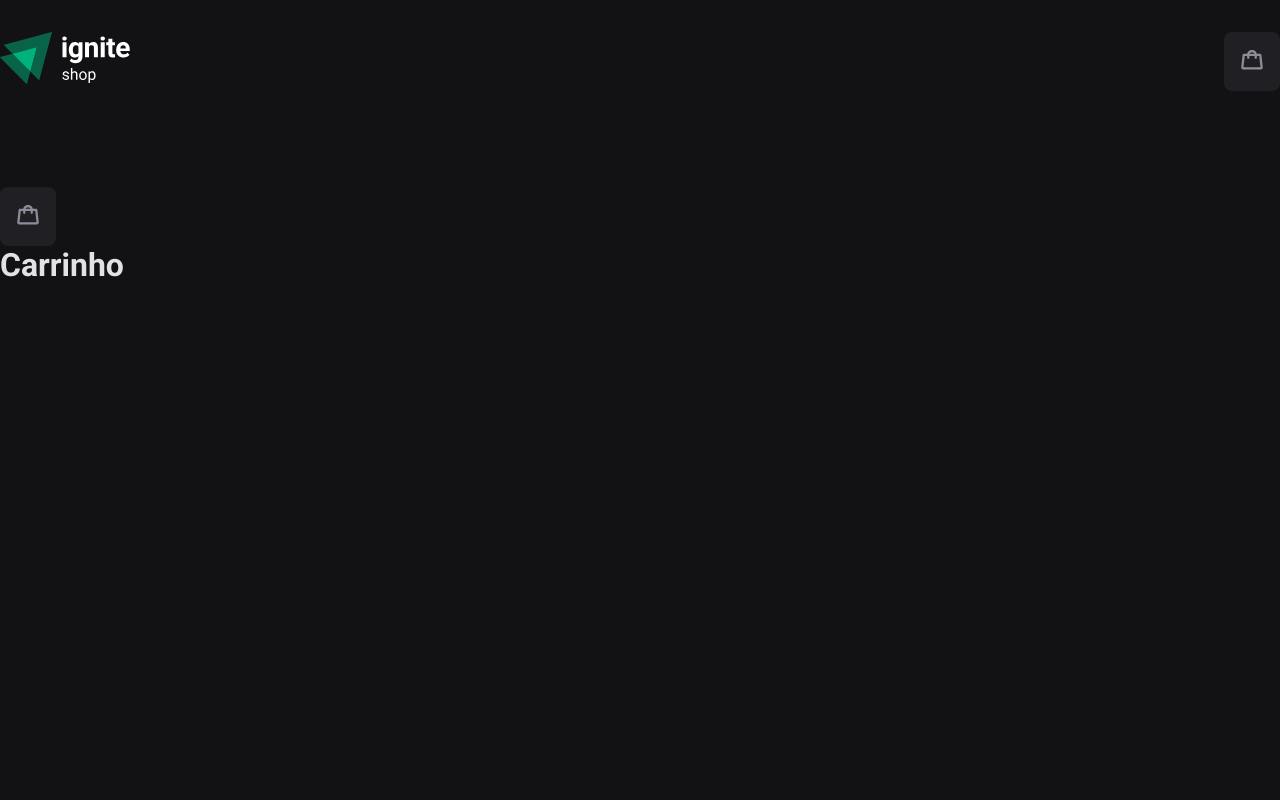
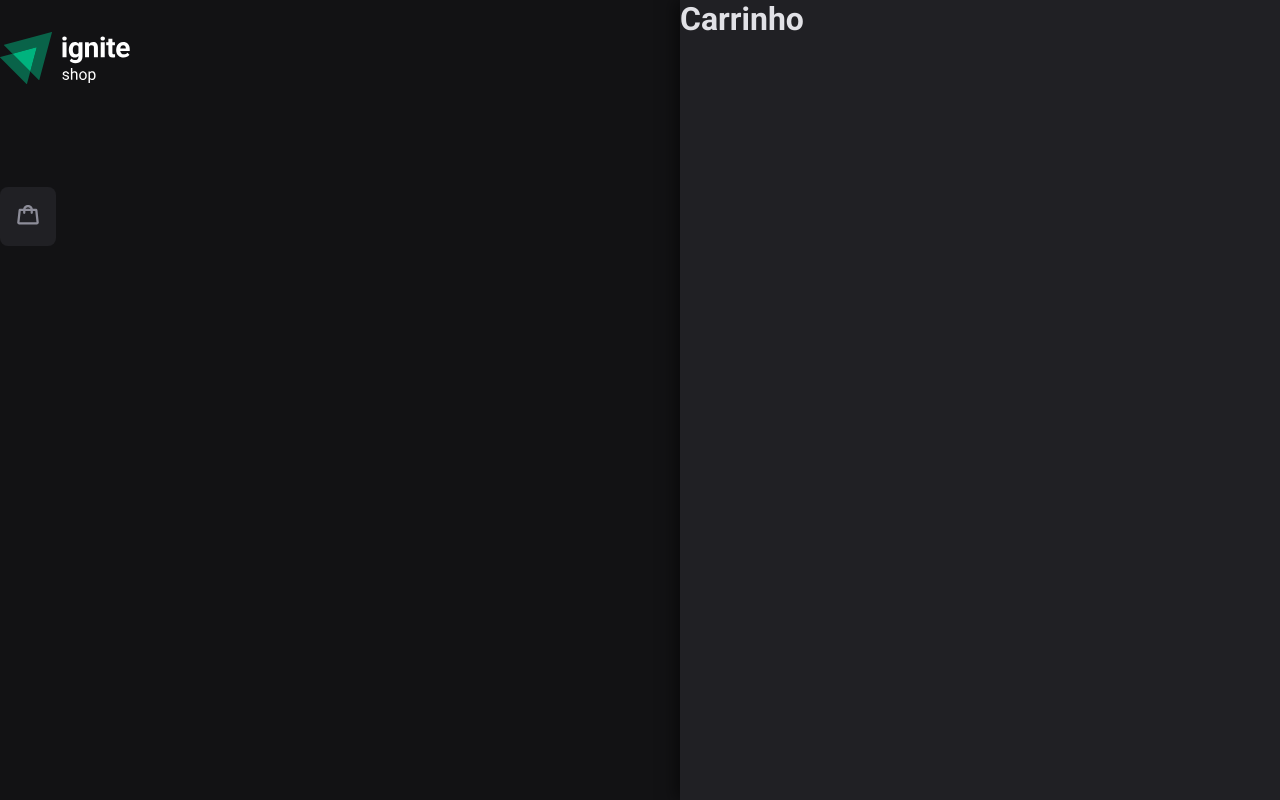
Before and after one commit to villarzz/04-ignite-shop, a Next.js app: page /components/button in a window 1280 px wide. Both pictures are taken after a click on the button 1252 px from the left and 61 px from the top of the page. Built offline with nearby package versions, Linux system fonts and the light colour scheme.

Commit message:
Add CartContainer styling and toggleCart functionality

```diff
--- a/src/pages/_app.tsx
+++ b/src/pages/_app.tsx
@@ -1,20 +1,20 @@
+import Cart from "./cart";
 import Image from "next/image";
+import { useState } from "react";
 import { AppProps } from "next/app";
 import bag from "../assets/bag.svg";
 import logoImg from "../assets/logo.svg";
 import { globalStyles } from "@/styles/global";
 import { CartProvider } from "@/context/cartContext";
-import { Container, Header } from "@/styles/pages/app";
 import { ButtonBag } from "@/styles/components/button";
-import { useState } from "react";
-import Cart from "./cart";
+import { CartContainer, Container, Header } from "@/styles/pages/app";
 
 globalStyles();
 
 export default function App({ Component, pageProps }: AppProps) {
   const [isCartVisible, setCartVisible] = useState(false);
 
-  const toggleCart = () => setCartVisible((prev) => !prev);
+  const toggleCart = () => setCartVisible(prev => !prev);
 
   return (
     <>
@@ -25,10 +25,14 @@ export default function App({ Component, pageProps }: AppProps) {
             <Image src={bag} alt="" />
           </ButtonBag>
         </Header>
+        {isCartVisible && (
+          <CartContainer>
+            <Cart />
+          </CartContainer>
+        )}
         <Container>
           <Component {...pageProps} />
         </Container>
-        {isCartVisible && <Cart />}
       </CartProvider>
     </>
   );
--- a/src/styles/pages/app.ts
+++ b/src/styles/pages/app.ts
@@ -16,3 +16,17 @@ export const Header = styled("header", {
   maxWidth: 1380,
   margin: "0 auto",
 });
+
+export const CartContainer = styled("div", {
+  display: "flex",
+  position: "fixed",
+  alignContent: "center",
+  zIndex: 9999,
+  right: 0,
+  top: 0,
+  bottom: 0,
+  backgroundColor: "$gray800",
+  width: "100%",
+  maxWidth: 600,
+  boxShadow: "-5px 0 15px rgba(0, 0, 0, 0.5)",
+});
```
